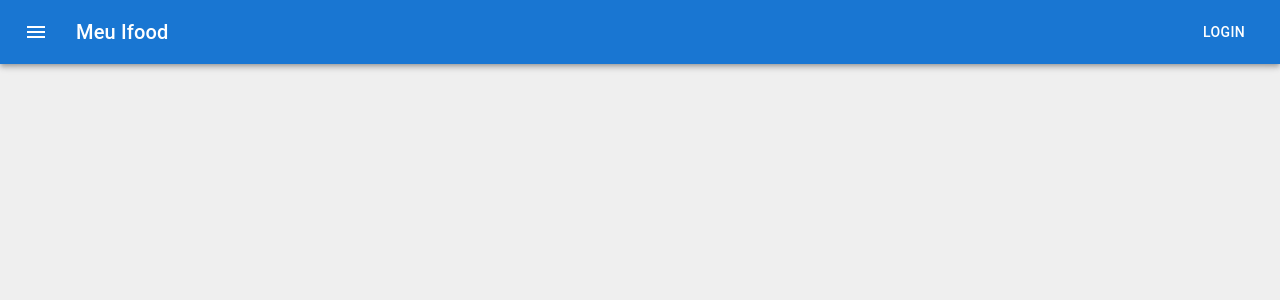
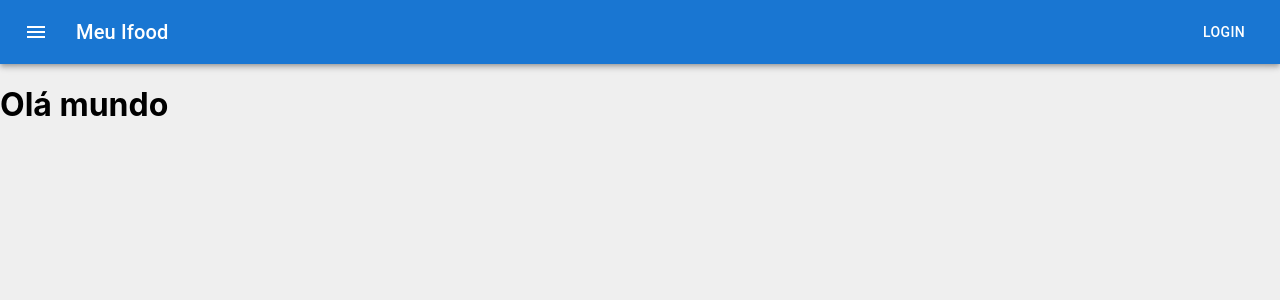
Before and after one commit to vimcless/FS06-Ativ02, a React (Create React App) app: page /favoritos in a window 1280 px wide. Before the commit this address had no page. Shown: the top 300 px of the page. Built offline with nearby package versions, Linux system fonts and the light colour scheme.

Commit message:
Adding Favorite folder and it index.jsx, changed files from .js to jsx and added favoritos folder

```diff
--- a/package.json
+++ b/package.json
@@ -10,6 +10,8 @@
     "@testing-library/jest-dom": "^5.16.5",
     "@testing-library/react": "^13.4.0",
     "@testing-library/user-event": "^13.5.0",
+    "create-react-app": "^5.0.1",
+    "json-server": "^0.17.1",
     "react": "^18.2.0",
     "react-dom": "^18.2.0",
     "react-router-dom": "^6.4.2",
--- a/src/App.js
+++ b/src/App.jsx
@@ -3,6 +3,7 @@ import Navbar from "./components/Navbar"
 import Carrinho from "./pages/Carrinho"
 import FormEndereco from "./pages/FormEndereco"
 import Products from "./pages/Products"
+import Favorite from "./pages/Favorite"
 
 export default function App() {
   return (
@@ -15,6 +16,7 @@ export default function App() {
           <Route path="/listar" element={<Products/>} />
           <Route path="/endereco" element={<FormEndereco/>} />
           <Route path="/carrinho" element={<Carrinho/>} />
+          <Route path="/favoritos" element={<Favorite/>} />
         </Routes>
       </BrowserRouter>
     </div>
--- /dev/null
+++ b/src/pages/Favorite/index.jsx
@@ -0,0 +1,3 @@
+export default function Favorite () {
+  return(<h1>Olá mundo</h1>)
+}
```
Also changed, not shown: src/pages/Carrinho/index.jsx (renamed from src/pages/Carrinho/index.js), src/pages/FormEndereco/index.jsx (renamed from src/pages/FormEndereco/index.js), src/pages/Products/index.jsx (renamed from src/pages/Products/index.js), 1 other file (tests, documents, lock files or other folders).
